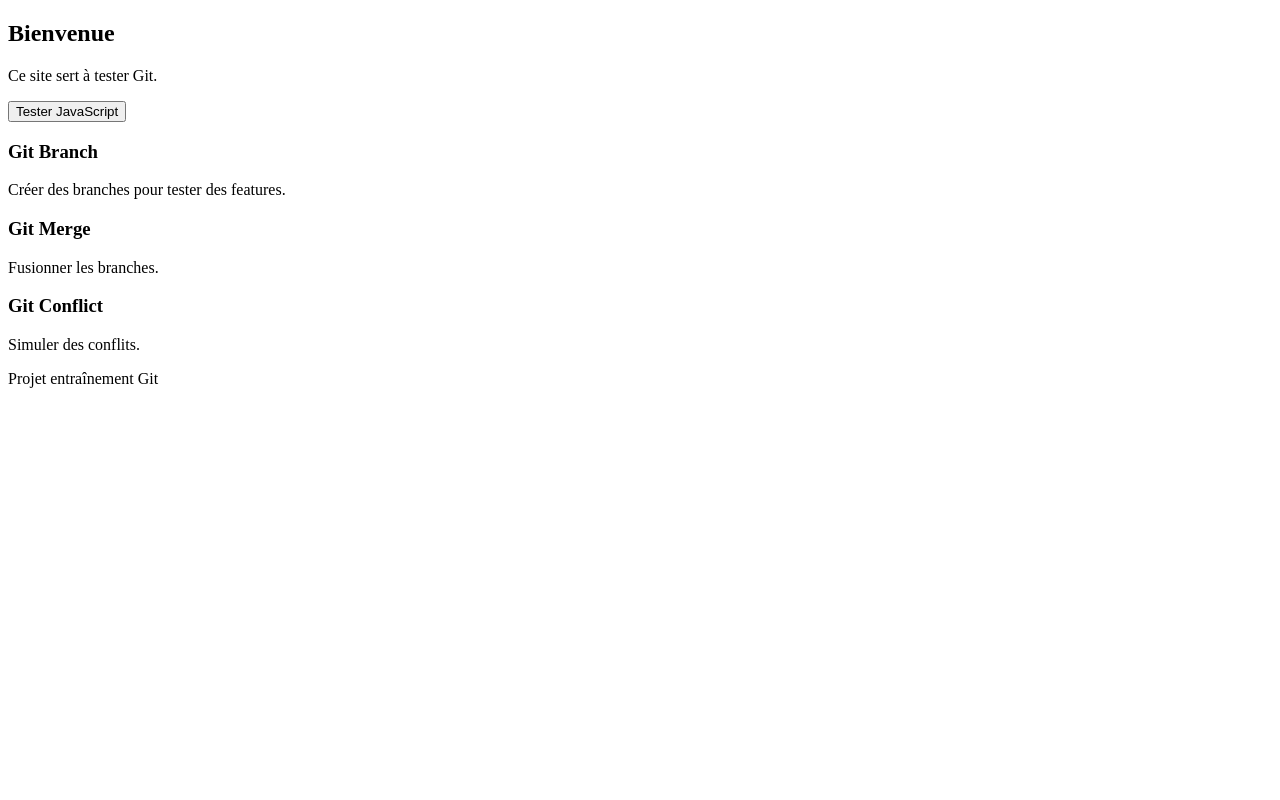
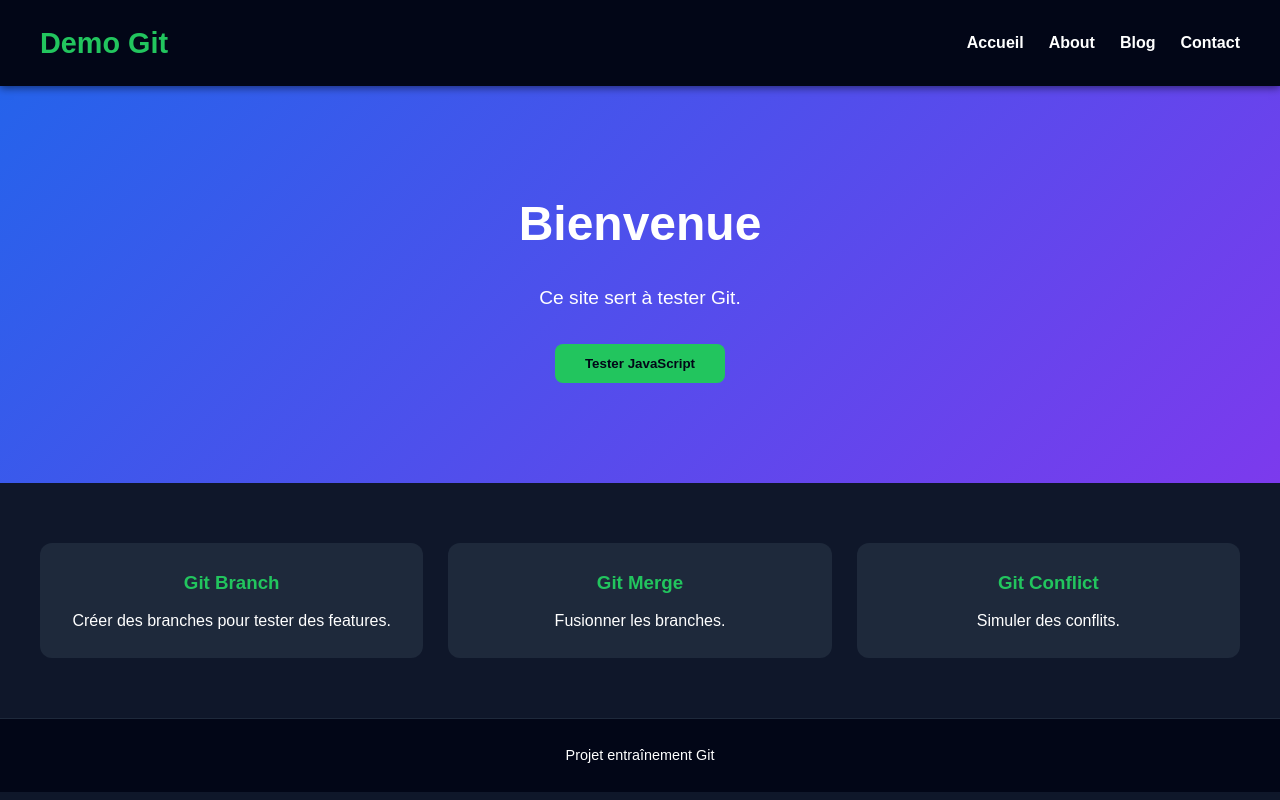
Before and after one commit to Winter948/demo-git-site, a website: page index.html in a window 1280 px wide. Drawn offline with Linux system fonts and the light colour scheme.

Commit message:
Add features navbar

```diff
--- a/css/style.css
+++ /dev/null
@@ -1,60 +0,0 @@
-body{
-    font-family:Arial;
-    margin:0;
-    background:#0f172a;
-    color:white;
-}
-
-header{
-    background:#020617;
-    padding:20px;
-    display:flex;
-    justify-content:space-between;
-    align-items:center;
-}
-
-nav a{
-    color:white;
-    margin:10px;
-    text-decoration:none;
-}
-
-.hero{
-    padding:80px;
-    text-align:center;
-    background:linear-gradient(135deg,#2563eb,#7c3aed);
-}
-
-.cards{
-    display:grid;
-    grid-template-columns:repeat(auto-fit,minmax(200px,1fr));
-    gap:20px;
-    padding:40px;
-}
-
-.card{
-    background:#1e293b;
-    padding:20px;
-    border-radius:10px;
-}
-
-form{
-    display:flex;
-    flex-direction:column;
-    width:300px;
-    gap:10px;
-}
-
-input, textarea{
-    padding:10px;
-    border:none;
-    border-radius:5px;
-}
-
-button{
-    padding:10px;
-    border:none;
-    border-radius:5px;
-    background:#22c55e;
-    font-weight:bold;
-}
--- /dev/null
+++ b/css/styles.css
@@ -0,0 +1,144 @@
+/* Reset minimal */
+* {
+  box-sizing: border-box;
+  margin: 0;
+  padding: 0;
+}
+
+/* Corps du site */
+body {
+  font-family: 'Arial', sans-serif;
+  background: #0f172a;
+  color: #ffffff;
+  line-height: 1.6;
+}
+
+/* Navbar */
+.navbar {
+  display: flex;
+  justify-content: space-between;
+  align-items: center;
+  padding: 20px 40px;
+  background-color: #020617;
+  box-shadow: 0 2px 8px rgba(0,0,0,0.5);
+  position: sticky;
+  top: 0;
+  z-index: 1000;
+}
+
+.logo {
+  font-size: 1.8rem;
+  font-weight: bold;
+  color: #22c55e;
+}
+
+.menu {
+  list-style: none;
+  display: flex;
+  gap: 25px;
+}
+
+.menu a {
+  text-decoration: none;
+  color: #ffffff;
+  font-weight: 600;
+  transition: color 0.3s;
+}
+
+.menu a:hover {
+  color: #22c55e;
+}
+
+/* Hero section */
+.hero {
+  padding: 100px 20px;
+  text-align: center;
+  background: linear-gradient(135deg, #2563eb, #7c3aed);
+}
+
+.hero h2 {
+  font-size: 3rem;
+  margin-bottom: 20px;
+}
+
+.hero p {
+  font-size: 1.2rem;
+  margin-bottom: 30px;
+}
+
+#cta {
+  padding: 12px 30px;
+  border: none;
+  border-radius: 8px;
+  background-color: #22c55e;
+  color: #020617;
+  font-weight: bold;
+  cursor: pointer;
+  transition: background 0.3s;
+}
+
+#cta:hover {
+  background-color: #16a34a;
+}
+
+/* Cards section */
+.cards {
+  display: grid;
+  grid-template-columns: repeat(auto-fit, minmax(220px, 1fr));
+  gap: 25px;
+  padding: 60px 40px;
+}
+
+.card {
+  background-color: #1e293b;
+  padding: 25px;
+  border-radius: 12px;
+  text-align: center;
+  transition: transform 0.3s, box-shadow 0.3s;
+}
+
+.card h3 {
+  margin-bottom: 10px;
+  color: #22c55e;
+}
+
+.card p {
+  font-size: 1rem;
+}
+
+.card:hover {
+  transform: translateY(-5px);
+  box-shadow: 0 8px 20px rgba(0,0,0,0.4);
+}
+
+/* Features section */
+.features {
+  padding: 80px 20px;
+  text-align: center;
+}
+
+.features h2 {
+  font-size: 2.5rem;
+  margin-bottom: 40px;
+}
+
+/* Footer */
+footer {
+  padding: 25px 0;
+  text-align: center;
+  background-color: #020617;
+  border-top: 1px solid #1e293b;
+  font-size: 0.9rem;
+}
+
+/* Responsive */
+@media(max-width: 768px) {
+  .menu {
+    flex-direction: column;
+    gap: 15px;
+  }
+
+  .cards {
+    padding: 40px 20px;
+  }
+}
--- a/index.html
+++ b/index.html
@@ -1,5 +1,24 @@
 <!DOCTYPE html>
+<html lang="fr">
+<head>
+<meta charset="UTF-8">
+<meta name="viewport" content="width=device-width, initial-scale=1.0">
+<title>Demo Git Site</title>
+<link rel="stylesheet" href="css/styles.css">
+</head>
 
+<body>
+
+<header class="navbar">
+  <h1 class="logo">Demo Git</h1>
+  <nav>
+    <ul class="menu">
+      <li><a href="index.html">Accueil</a></li>
+      <li><a href="about.html">About</a></li>
+      <li><a href="blog.html">Blog</a></li>
+      <li><a href="contact.html">Contact</a></li>
+    </ul>
+  </nav>
 </header>
 
 <main>
```
Lines whose indentation alone changed are shown as unchanged.
